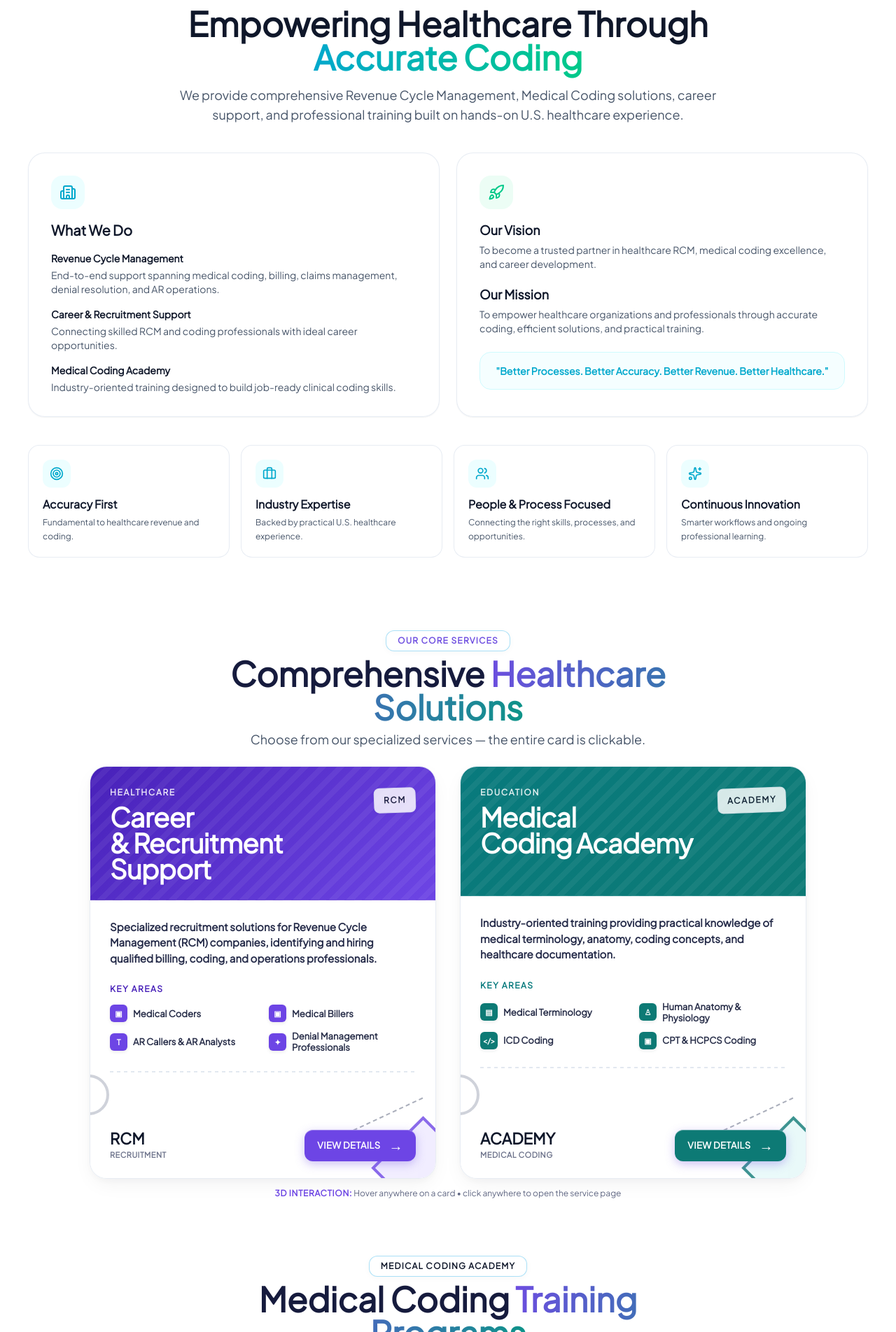
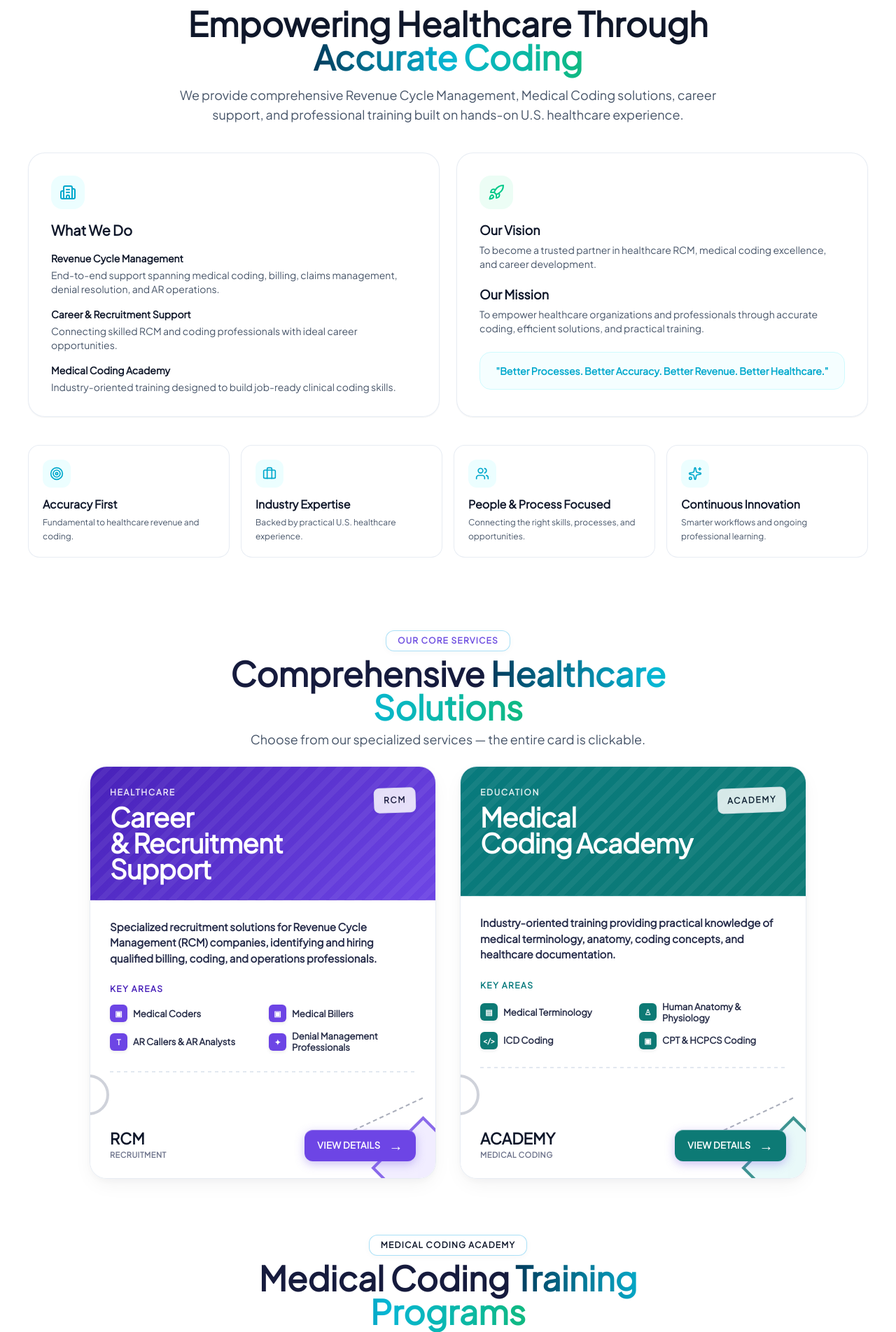
Before and after one commit to FlareMindsTech/MedaorticxUI, a React (Vite) app: page / in a window 1280 px wide. Shown: the part 896-2800 px from the top of the page at 70% size. Built offline with nearby package versions, Linux system fonts and the light colour scheme.

Commit message:
button colour chnage

```diff
--- a/src/components/layout/Navbar.jsx
+++ b/src/components/layout/Navbar.jsx
@@ -226,7 +226,7 @@ export const Navbar = ({
     event.preventDefault();
     handleLinkClick('#contact');
   }}
-            className="hidden sm:inline-flex items-center justify-center px-5 py-2 sm:px-6 sm:py-2.5 rounded-full font-bold text-xs sm:text-sm text-white bg-brand-gradient shadow-md hover:shadow-lg hover:opacity-95 hover:-translate-y-0.5 transition-all duration-200 cursor-pointer min-h-[42px] no-underline"
+  className="hidden sm:inline-flex items-center justify-center px-5 py-2 sm:px-6 sm:py-2.5 rounded-full font-bold text-xs sm:text-sm text-white bg-gradient-to-r from-[#06B6D4] to-[#10B981] shadow-md hover:shadow-lg hover:opacity-95 hover:-translate-y-0.5 transition-all duration-200 cursor-pointer min-h-[42px] no-underline"
 >
   Contact Us →
 </a>
--- a/src/components/sections/AboutSection.jsx
+++ b/src/components/sections/AboutSection.jsx
@@ -42,9 +42,12 @@ export const AboutSection = () => {
           <span className="inline-block bg-white/90 backdrop-blur-md px-3.5 py-1.5 rounded-full text-xs font-bold tracking-widest text-[#00A8CC] uppercase shadow-xs mb-3 border border-[#00A8CC]/20">
             About Us
           </span>
-          <h2 className="text-2xl sm:text-3xl md:text-4xl lg:text-5xl font-extrabold text-slate-900 mb-4 leading-tight">
-            Empowering Healthcare Through <span className="bg-gradient-to-r from-[#00A8CC] to-[#00C989] bg-clip-text text-transparent">Accurate Coding</span>
-          </h2>
+         <h2 className="text-2xl sm:text-3xl md:text-4xl lg:text-5xl font-extrabold text-slate-900 mb-4 leading-tight">
+  Empowering Healthcare Through{' '}
+  <span className="bg-gradient-to-r from-[#003B5C] via-[#06B6D4] to-[#10B981] bg-clip-text text-transparent">
+    Accurate Coding
+  </span>
+</h2>
           <p className="text-slate-600 text-sm sm:text-base md:text-lg leading-relaxed">
             We provide comprehensive Revenue Cycle Management, Medical Coding solutions, career support, and professional training built on hands-on U.S. healthcare experience.
           </p>
--- a/src/components/sections/ContactSection.jsx
+++ b/src/components/sections/ContactSection.jsx
@@ -71,7 +71,10 @@ Thank you.
           </span>
 
          <h2 id="contact-heading" className="text-2xl sm:text-3xl md:text-5xl font-extrabold text-ink mb-2.5">
-            Let's Optimize Your <span className="grad-text">Healthcare Revenue</span>
+  Let's Optimize Your{' '}
+  <span className="bg-gradient-to-r from-[#003B5C] via-[#06B6D4] to-[#10B981] bg-clip-text text-transparent">
+    Healthcare Revenue
+  </span>
 </h2>
 
           <p className="text-slate-600 text-sm sm:text-base leading-relaxed">
@@ -214,7 +217,7 @@ Thank you.
                 <button
   type="submit"
   disabled={status === 'loading'}
-                  className="w-full py-3.5 rounded-xl font-bold text-white bg-brand-gradient shadow-3d hover:opacity-95 hover:scale-[1.01] transition-all text-xs sm:text-sm cursor-pointer border-none min-h-[48px] flex items-center justify-center gap-2 disabled:opacity-75 disabled:cursor-not-allowed"
+  className="w-full py-3.5 rounded-xl font-bold text-white bg-gradient-to-r from-[#06B6D4] to-[#10B981] shadow-3d hover:opacity-95 hover:scale-[1.01] transition-all text-xs sm:text-sm cursor-pointer border-none min-h-[48px] flex items-center justify-center gap-2 disabled:opacity-75 disabled:cursor-not-allowed"
 >
   {status === 'loading' ? (
     <>
--- a/src/components/sections/CoursesSection.jsx
+++ b/src/components/sections/CoursesSection.jsx
@@ -43,9 +43,12 @@ export const CoursesSection = ({ onSelectCourse }) => {
           <span className="inline-block bg-white/90 backdrop-blur-md px-4 py-1.5 rounded-full text-xs font-bold tracking-widest text-tealDark uppercase shadow-btn-ghost mb-2 border border-tealDark/20">
             MEDICAL CODING ACADEMY
           </span>
-          <h2 id="courses-heading" className="text-3xl sm:text-4xl md:text-5xl font-extrabold text-[#161b3d] mb-2 leading-tight">
-            Medical Coding <span className="grad-text">Training Programs</span>
-          </h2>
+         <h2 id="courses-heading" className="text-3xl sm:text-4xl md:text-5xl font-extrabold text-[#161b3d] mb-2 leading-tight">
+  Medical Coding{' '}
+  <span className="bg-gradient-to-r from-[#003B5C] via-[#06B6D4] to-[#10B981] bg-clip-text text-transparent">
+    Training Programs
+  </span>
+</h2>
           <p className="text-slate-600 text-sm sm:text-base md:text-lg leading-relaxed">
             Choose from our specialized programs — the entire card is clickable.
           </p>
@@ -85,9 +88,7 @@ export const CoursesSection = ({ onSelectCourse }) => {
           })}
         </div>
 
-        <p className="interaction-note-3d">
-          <b>3D INTERACTION:</b> Hover anywhere on a card • click anywhere to view complete course syllabus
-        </p>
+
 
       </div>
     </section>
--- a/src/components/sections/ServicesSection.jsx
+++ b/src/components/sections/ServicesSection.jsx
@@ -47,9 +47,12 @@ export const ServicesSection = ({ onSelectService }) => {
           <span className="inline-block bg-white/90 backdrop-blur-md px-4 py-1.5 rounded-full text-xs font-bold tracking-widest text-indigo uppercase shadow-btn-ghost mb-2 border border-indigo/10">
             OUR CORE SERVICES
           </span>
-          <h2 id="services-heading" className="text-3xl sm:text-4xl md:text-5xl font-extrabold text-[#161b3d] mb-2 leading-tight">
-            Comprehensive <span className="grad-text">Healthcare Solutions</span>
-          </h2>
+        <h2 id="services-heading" className="text-3xl sm:text-4xl md:text-5xl font-extrabold text-[#161b3d] mb-2 leading-tight">
+  Comprehensive{' '}
+  <span className="bg-gradient-to-r from-[#003B5C] via-[#06B6D4] to-[#10B981] bg-clip-text text-transparent">
+    Healthcare Solutions
+  </span>
+</h2>
           <p className="text-slate-600 text-sm sm:text-base md:text-lg leading-relaxed">
             Choose from our specialized services — the entire card is clickable.
           </p>
@@ -88,9 +91,7 @@ export const ServicesSection = ({ onSelectService }) => {
           })}
         </div>
 
-        <p className="interaction-note-3d">
-          <b>3D INTERACTION:</b> Hover anywhere on a card • click anywhere to open the service page
-        </p>
+
 
       </div>
     </section>
--- a/src/components/sections/SolutionsSection.jsx
+++ b/src/components/sections/SolutionsSection.jsx
@@ -103,12 +103,15 @@ export const SolutionsSection = () => {
             REVENUE CYCLE MANAGEMENT
           </span>
 
-          <h2
-            id="solutions-heading"
-            className="text-3xl sm:text-4xl md:text-5xl font-extrabold text-[#161b3d] mb-2.5 leading-tight"
-          >
-            Specialized RCM <span className="grad-text">Services</span>
-          </h2>
+         <h2
+  id="solutions-heading"
+  className="text-3xl sm:text-4xl md:text-5xl font-extrabold text-[#161b3d] mb-2.5 leading-tight"
+>
+  Specialized RCM{' '}
+  <span className="bg-gradient-to-r from-[#003B5C] via-[#06B6D4] to-[#10B981] bg-clip-text text-transparent">
+    Services
+  </span>
+</h2>
 
           <p className="text-slate-600 text-sm sm:text-base md:text-lg leading-relaxed">
             Mid-cycle, back-end, and revenue optimization services covering the full healthcare revenue cycle.
--- a/src/pages/CareersPage.jsx
+++ b/src/pages/CareersPage.jsx
@@ -169,7 +169,7 @@ export default function CareersPage() {
   Build your
   <br />
 
-                <span className="bg-gradient-to-r from-[#08779B] via-[#12B5D0] to-[#18B99A] bg-clip-text text-transparent">
+  <span className="bg-gradient-to-r from-[#003B5C] via-[#06B6D4] to-[#10B981] bg-clip-text text-transparent">
     future in healthcare.
   </span>
 </h1>
@@ -357,7 +357,7 @@ export default function CareersPage() {
 
              <h2 className="mt-4 text-4xl sm:text-5xl font-bold leading-tight text-[#14243D]">
   Work that connects
-                <span className="block text-[#12B5D0]">
+  <span className="block bg-gradient-to-r from-[#003B5C] via-[#06B6D4] to-[#10B981] bg-clip-text text-transparent">
     people to purpose.
   </span>
 </h2>
@@ -497,7 +497,7 @@ export default function CareersPage() {
 
             <h2 className="mt-4 text-4xl sm:text-5xl font-bold text-[#14243D] leading-tight">
   Grow your skills.
-                <span className="block text-[#12B5D0]">
+  <span className="block bg-gradient-to-r from-[#003B5C] via-[#06B6D4] to-[#10B981] bg-clip-text text-transparent">
     Expand your possibilities.
   </span>
 </h2>
--- a/src/pages/PrivacyPolicy.jsx
+++ b/src/pages/PrivacyPolicy.jsx
@@ -116,7 +116,7 @@ export default function PrivacyPolicy() {
 
   <h1 className="text-4xl sm:text-5xl lg:text-6xl font-black tracking-tight text-[#14243D] leading-[1.05]">
     Privacy
-                    <span className="block text-[#12B5D0]">
+    <span className="block bg-gradient-to-r from-[#003B5C] via-[#06B6D4] to-[#10B981] bg-clip-text text-transparent">
       Policy
     </span>
   </h1>
```
Lines whose indentation alone changed are shown as unchanged.
